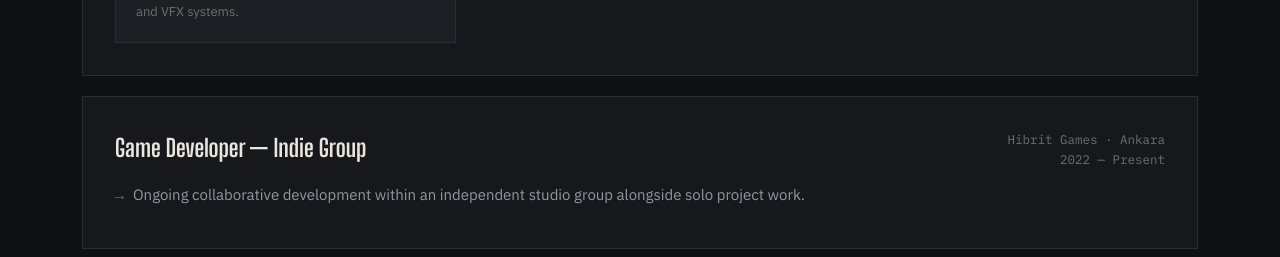
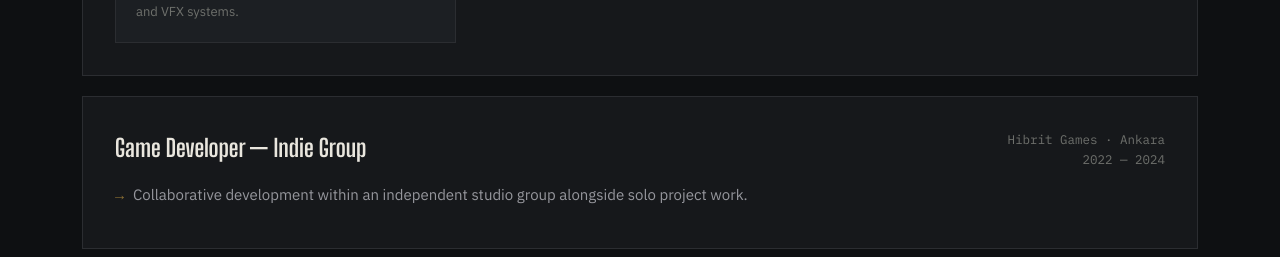
Before and after one commit to defult06/alihandurdu.io, a plain HTML site: page index.html in a window 1280 px wide. Shown: the part 1820-2077 px from the top of the page. Drawn offline with Linux system fonts and the light colour scheme.

Commit message:
Update index.html

```diff
--- a/index.html
+++ b/index.html
@@ -439,10 +439,10 @@
     <div class="role-card">
       <div class="role-top">
         <h3>Game Developer — Indie Group</h3>
-        <div class="meta">Hibrit Games · Ankara<br>2022 — Present</div>
+        <div class="meta">Hibrit Games · Ankara<br>2022 — 2024</div>
       </div>
       <ul>
-        <li>Ongoing collaborative development within an independent studio group alongside solo project work.</li>
+        <li>Collaborative development within an independent studio group alongside solo project work.</li>
       </ul>
     </div>
   </section>
```
